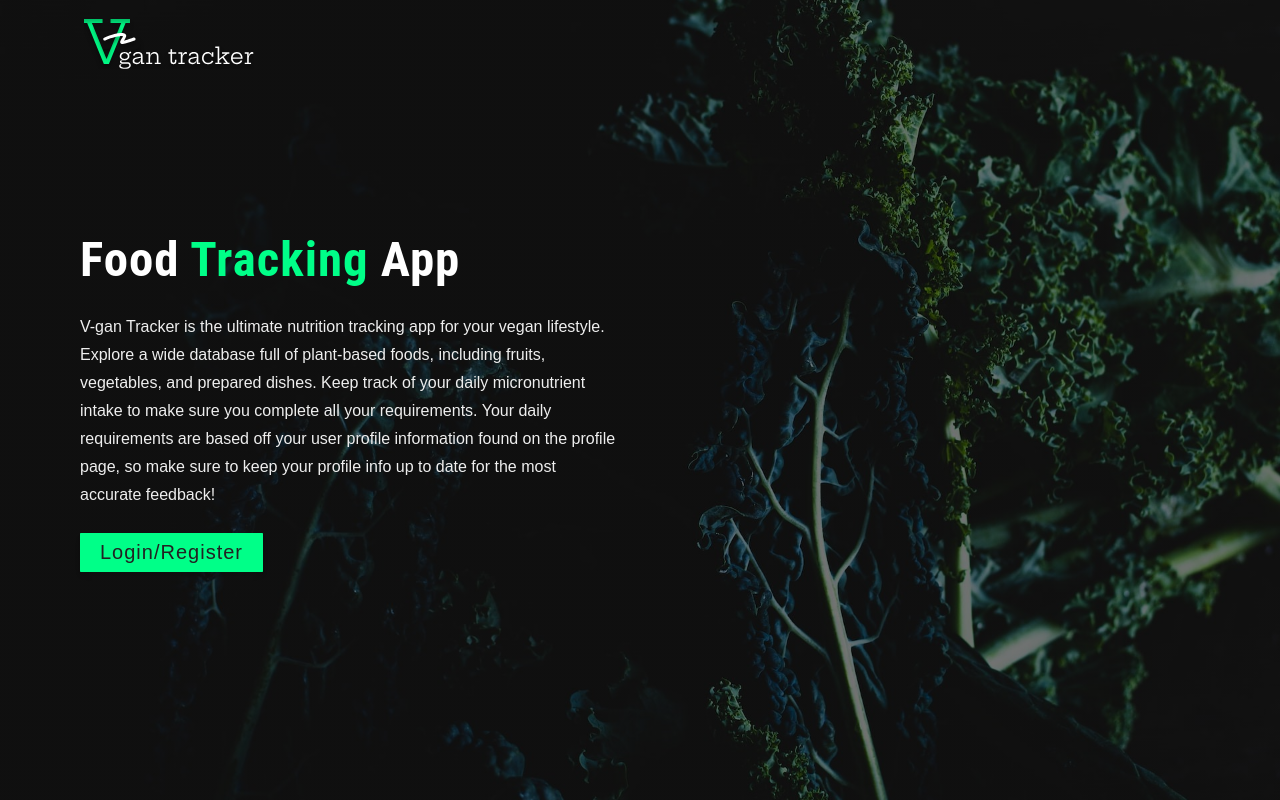
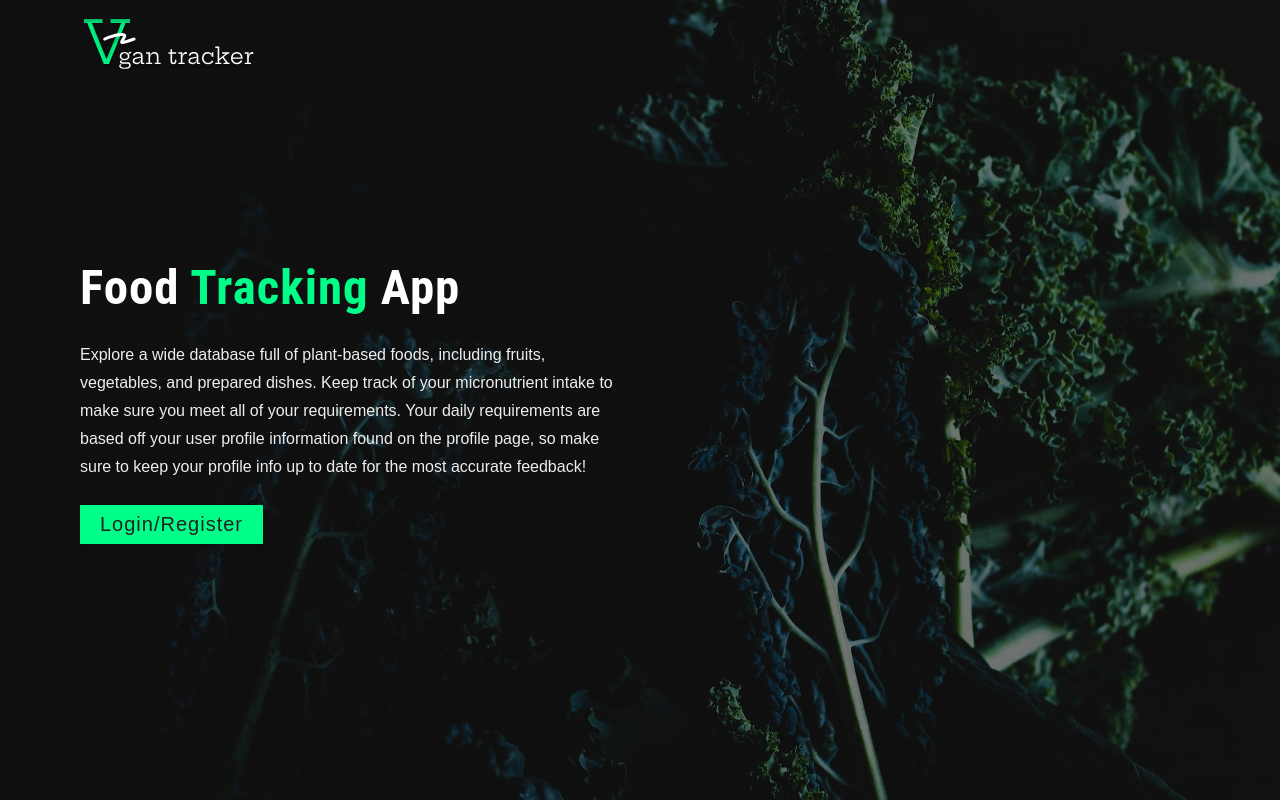
Before and after one commit to mzogin/nutrition-tracker, a React (Create React App) app in the folder client/: page /landing in a window 1280 px wide. Built offline with nearby package versions, Linux system fonts and the light colour scheme; no server answers.

Commit message:
fixed deprecation warning

```diff
--- a/client/src/assets/wrappers/SmallSidebar.js
+++ b/client/src/assets/wrappers/SmallSidebar.js
@@ -38,8 +38,11 @@ const Wrapper = styled.aside`
     background: transparent;
     border-color: transparent;
     font-size: 2rem;
-    color: var(--red-dark);
+    color: #f74141;
     cursor: pointer;
+  }
+  .close-btn:hover {
+    color: #dc0909;
   }
   .nav-links {
     padding-top: 2rem;
--- a/client/src/context/appContext.js
+++ b/client/src/context/appContext.js
@@ -366,7 +366,9 @@ const AppProvider = ({ children }) => {
     const { date } = state
     // dispatch({ type: SHOW_STATS_BEGIN })
     try {
-      const { data } = await authFetch(`/foods/stats?date=${date}`)
+      const { data } = await authFetch(
+        `/foods/stats?date=${date.toISOString()}`
+      )
       const { defaultStats } = data
 
       dispatch({
--- a/client/src/pages/Landing.js
+++ b/client/src/pages/Landing.js
@@ -19,14 +19,12 @@ export const Landing = () => {
               food <span>tracking</span> app
             </h1>
             <p>
-              V-gan Tracker is the ultimate nutrition tracking app for your
-              vegan lifestyle. Explore a wide database full of plant-based
-              foods, including fruits, vegetables, and prepared dishes. Keep
-              track of your daily micronutrient intake to make sure you complete
-              all your requirements. Your daily requirements are based off your
-              user profile information found on the profile page, so make sure
-              to keep your profile info up to date for the most accurate
-              feedback!
+              Explore a wide database full of plant-based foods, including
+              fruits, vegetables, and prepared dishes. Keep track of your
+              micronutrient intake to make sure you meet all of your
+              requirements. Your daily requirements are based off your user
+              profile information found on the profile page, so make sure to
+              keep your profile info up to date for the most accurate feedback!
             </p>
             <Link to='/register' className='btn btn-hero'>
               Login/Register
```
Also changed, not shown: 2 other files (tests, documents, lock files or other folders).
